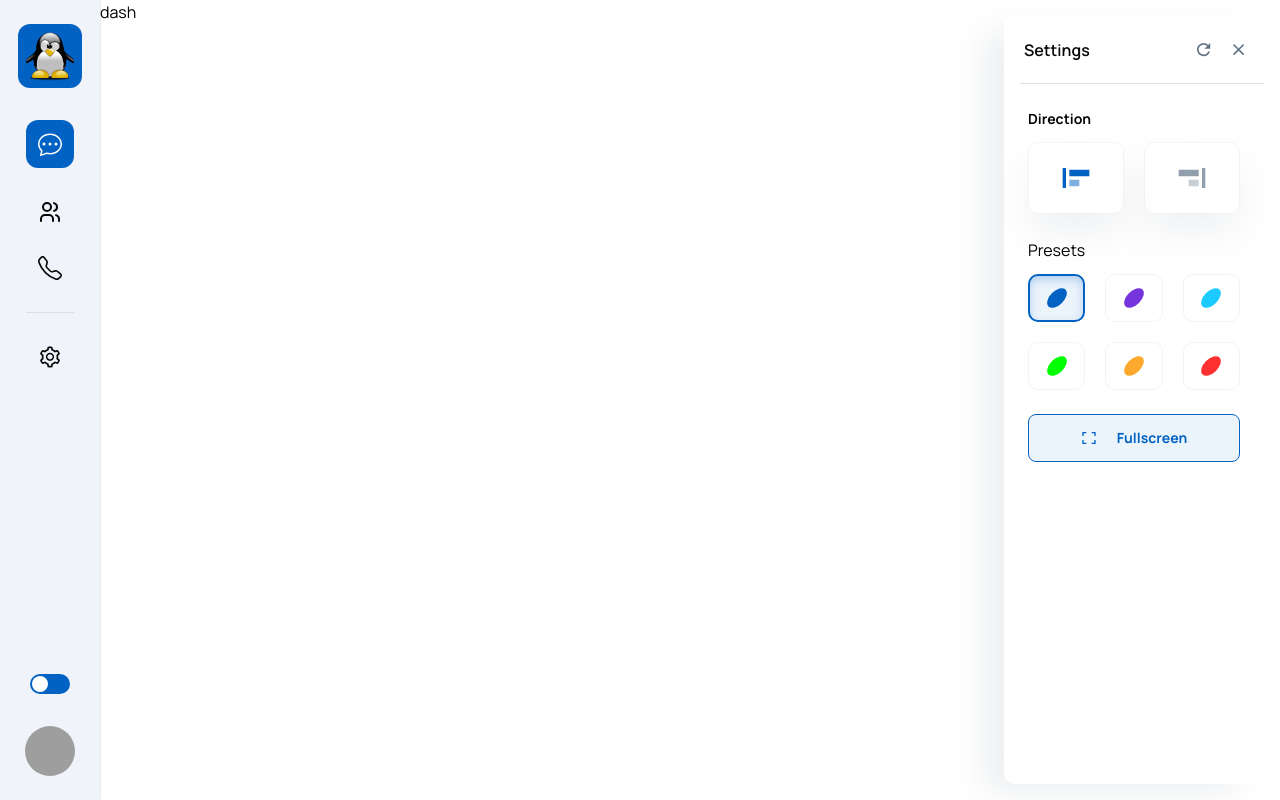
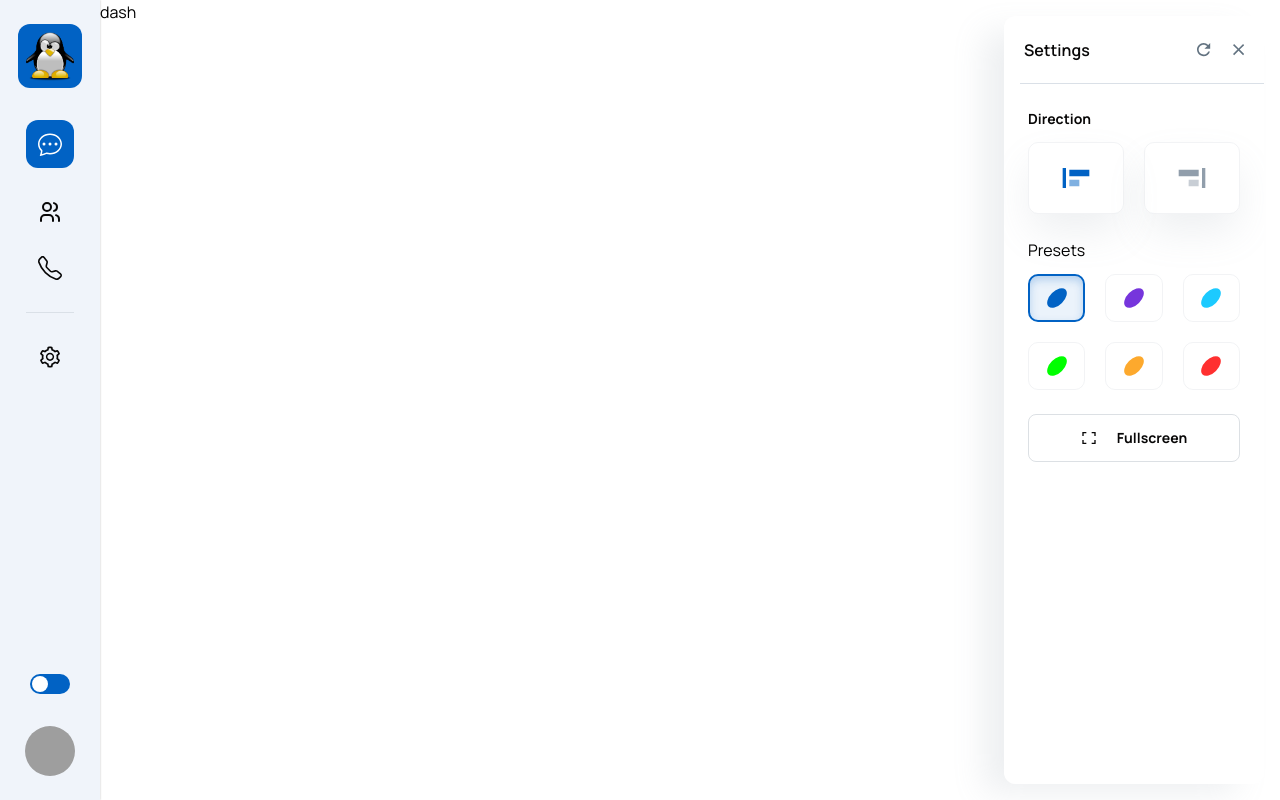
Before and after one commit to AlexAvradaliev/APChat, a React (Create React App) app in the folder client/: page /app in a window 1280 px wide. Both pictures are taken after a click on the element 1254 px from the left and 402 px from the top of the page. Built offline with nearby package versions, Linux system fonts and the light colour scheme; grey boxes are pictures that could not be loaded.

Commit message:
add functionality full screen

```diff
--- a/client/src/components/SettingsDrawer/DrawerMenu/DrawerMenu.js
+++ b/client/src/components/SettingsDrawer/DrawerMenu/DrawerMenu.js
@@ -1,12 +1,12 @@
 import { useRef } from 'react';
 import { IoMdRefresh, IoMdClose } from 'react-icons/io';
 import { CgAlignLeft, CgAlignRight } from 'react-icons/cg';
-import { RiFullscreenFill } from 'react-icons/ri';
 
 import styles from './DrawerMenu.module.css';
 import useOutsideClick from '../../../hooks/useOutsideClick';
 import { useSettingsContext } from '../../../context/SettingsContext';
 import DrawerPreset from './DrawerPreset/DrawerPreset';
+import Fullscreen from './Fullscreen/Fullscreen';
 
 const DrawerMenu = ({ open, dismiss }) => {
     const { onResetSetting } = useSettingsContext();
@@ -46,10 +46,7 @@ const DrawerMenu = ({ open, dismiss }) => {
                 </div>
             </div>
             <DrawerPreset />
-            <button className={`${styles.full} ${styles.active}`}>
-                <RiFullscreenFill />
-                <p className={styles.full__text}>Fullscreen</p>
-            </button>
+           <Fullscreen />
         </section>
     );
 };
--- a/client/src/components/SettingsDrawer/DrawerMenu/DrawerMenu.module.css
+++ b/client/src/components/SettingsDrawer/DrawerMenu/DrawerMenu.module.css
@@ -89,34 +89,3 @@
 .direction__button.active {
     color: var(--clr-primary);
 }
-
-
-
-.full {
-    display: inline-flex;
-    align-items: center;
-    justify-content: center;
-    gap: 20px;
-    min-width: 64px;
-    padding: 7px 21px;
-    border-radius: 8px;
-    border: 1px solid rgba(145, 158, 171, 0.32);
-    height: 48px;
-    font-size: 1rem;
-    background-color: transparent;
-    margin: 24px;
-    color: var(--clr-text);
-}
-
-.full.active {
-    color: var(--clr-primary);
-    background-color: var(--clr-bg-active);
-    border: 1px solid var(--clr-primary);
-}
-
-.full__text {
-    font-family: 'Manrope', 'Public Sans', sans-serif;
-    font-size: var(--small-font-size);
-    font-weight: 700;
-    line-height: 1.71;
-}
--- /dev/null
+++ b/client/src/components/SettingsDrawer/DrawerMenu/Fullscreen/Fullscreen.js
@@ -0,0 +1,35 @@
+import { useEffect, useState } from 'react';
+import { RiFullscreenFill, RiFullscreenExitFill } from 'react-icons/ri';
+
+import styles from './Fullscreen.module.css';
+
+const Fullscreen = () => {
+    const [fullscreen, setFullscreen] = useState(false);
+
+    useEffect(() => {
+        function onFullscreenChange() {
+            setFullscreen(Boolean(document.fullscreenElement));
+        }
+
+        document.addEventListener('fullscreenchange', onFullscreenChange);
+
+        return () => document.removeEventListener('fullscreenchange', onFullscreenChange);
+    }, []);
+
+    const toggleFullScreen = () => {
+        if (!document.fullscreenElement) {
+            document.documentElement.requestFullscreen();
+        } else if (document.exitFullscreen) {
+            document.exitFullscreen();
+        }
+    };
+
+    return (
+        <button className={`${styles.full} ${fullscreen ? styles.active : ''}`} onClick={toggleFullScreen}>
+            {fullscreen ? <RiFullscreenExitFill /> : <RiFullscreenFill />}
+            <p className={styles.full__text}>Fullscreen</p>
+        </button>
+    );
+};
+
+export default Fullscreen;
--- /dev/null
+++ b/client/src/components/SettingsDrawer/DrawerMenu/Fullscreen/Fullscreen.module.css
@@ -0,0 +1,28 @@
+.full {
+    display: inline-flex;
+    align-items: center;
+    justify-content: center;
+    gap: 20px;
+    min-width: 64px;
+    padding: 7px 21px;
+    border-radius: 8px;
+    border: 1px solid rgba(145, 158, 171, 0.32);
+    height: 48px;
+    font-size: 1rem;
+    background-color: transparent;
+    margin: 24px;
+    color: var(--clr-text);
+}
+
+.full.active {
+    color: var(--clr-primary);
+    background-color: var(--clr-bg-active);
+    border: 1px solid var(--clr-primary);
+}
+
+.full__text {
+    font-family: 'Manrope', 'Public Sans', sans-serif;
+    font-size: var(--small-font-size);
+    font-weight: 700;
+    line-height: 1.71;
+}
```
